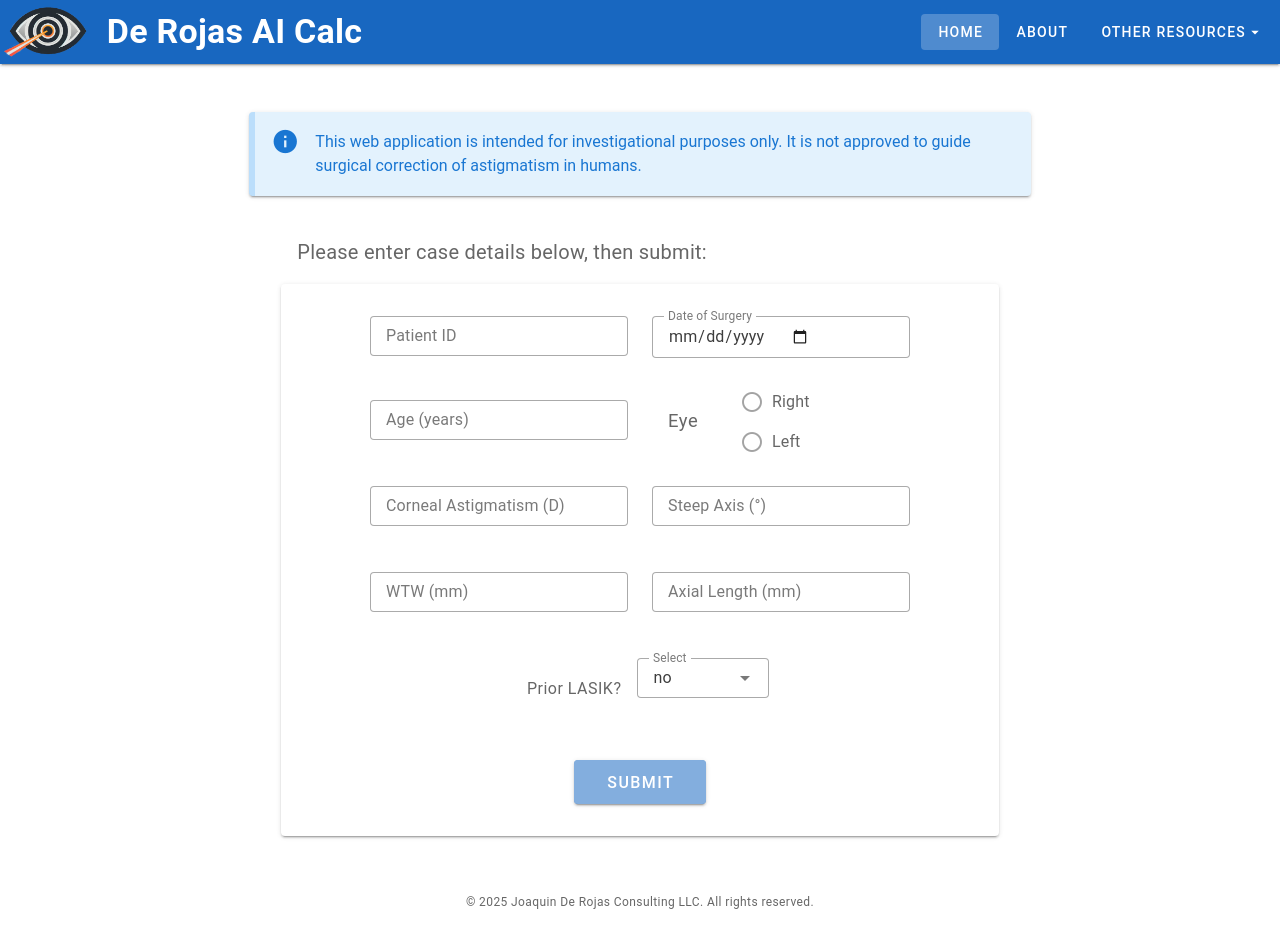
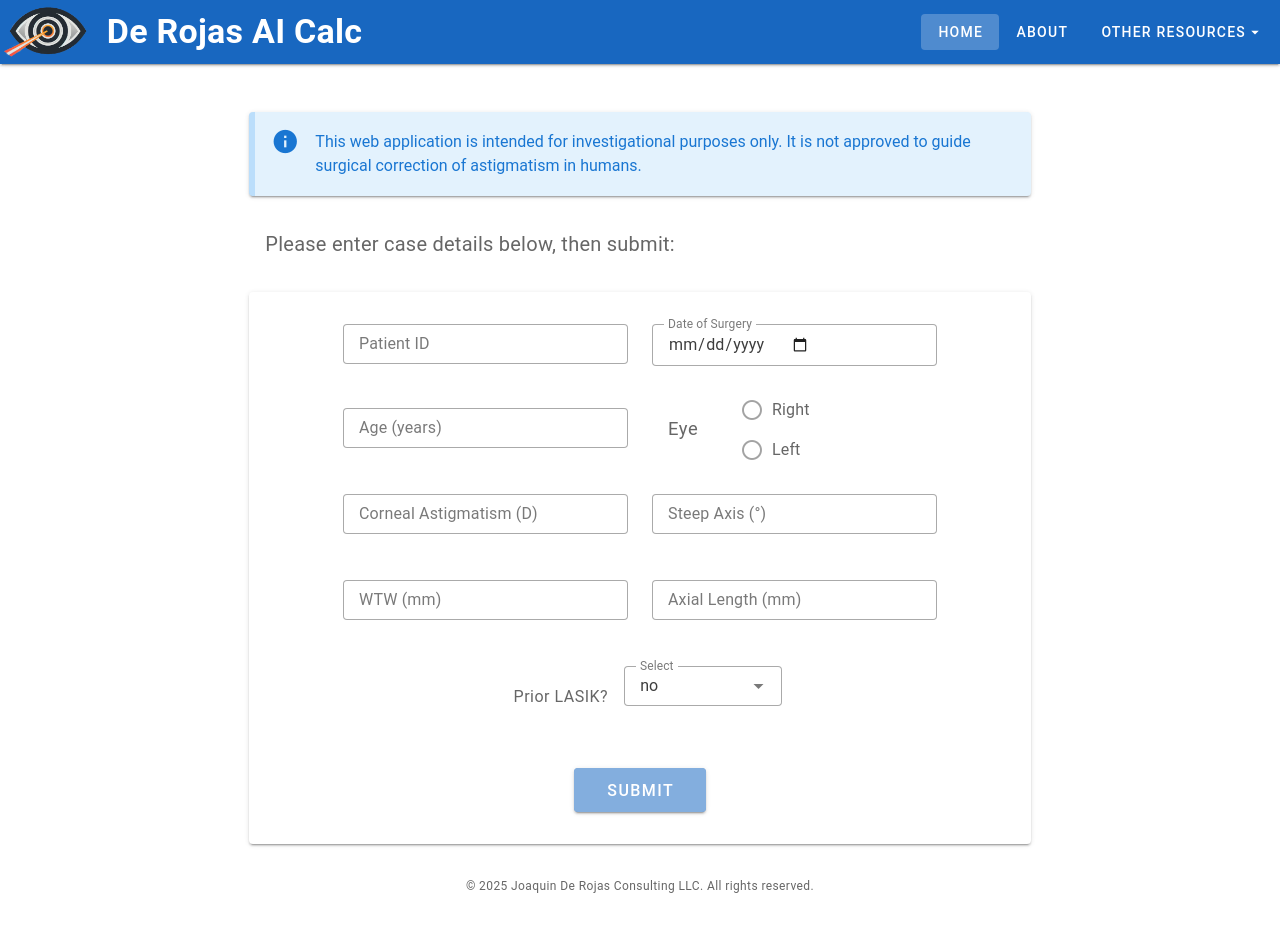
Before and after one commit to wak1616/ai_calc, a Vue app: page / in a window 1280 px wide. Built offline with nearby package versions, Linux system fonts and the light colour scheme; no server answers.

Commit message:
Fix UI layout: make form and header consistent width with warning alert

```diff
--- a/src/views/Home.vue
+++ b/src/views/Home.vue
@@ -10,9 +10,9 @@
           This web application is intended for investigational purposes only. It is not approved to guide surgical correction of astigmatism in humans.
         </v-alert>
 
-        <v-card-title class="text-h5 font-weight-medium primary white--text">
-          <v-container>
-            <div class="text-h6 font-weight-regular mb-4 text-medium-emphasis pl-4 no-print">Please enter case details below, then submit:</div>
+        <div class="text-h6 font-weight-regular mb-4 text-medium-emphasis pl-4 no-print primary white--text pa-4">
+          Please enter case details below, then submit:
+        </div>
 
         <v-card class="mb-4 pa-4" elevation="2">
           <v-card-text>
@@ -297,8 +297,6 @@
             </v-fade-transition>
           </v-card-text>
         </v-card>
-          </v-container>
-        </v-card-title>
       </v-col>
     </v-row>
   </v-container>
```
Lines whose indentation alone changed are shown as unchanged.
